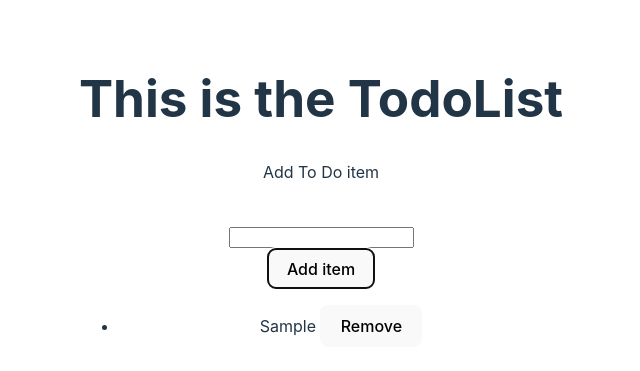
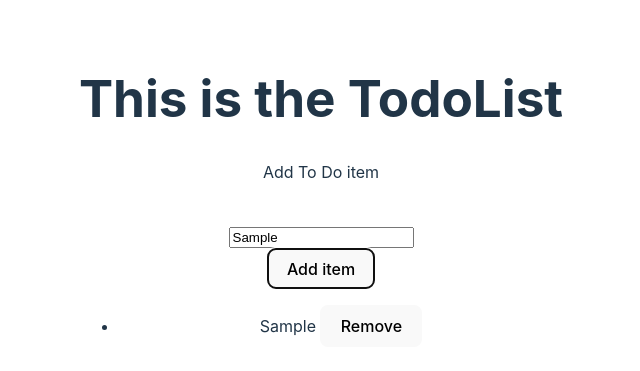
Before and after one commit to Barabasbalazs/ToDoList, a Vue app: page / in a window 1280 px wide. Both pictures are taken after typing "Sample" into the empty fields and a click on the button "Add item". Shown: the part 201-572 px from the top of the page, without its empty margins (319-959 px from the left). Built offline with nearby package versions, Linux system fonts and the light colour scheme.

Commit message:
Added TodoForm comp

```diff
--- a/src/App.vue
+++ b/src/App.vue
@@ -1,7 +1,7 @@
 <script setup lang="ts">
-import TodoList from './components/TodoList.vue'
+import PageCont from './components/PageCont.vue';
 </script>
 
 <template>
-  <TodoList/>
+  <PageCont/>
 </template>
--- /dev/null
+++ b/src/components/PageCont.vue
@@ -0,0 +1,33 @@
+<template>
+    <div>
+        <TodoForm @add-to-do="addItem"
+            :input-text="inputText"
+        />
+        <div>
+            <ul v-for="(item, index) in listItems">
+                    <li>
+                        {{ item }}
+                        <button @click="removeTodo(index)"> Remove</button>
+                    </li>
+            </ul>
+        </div>
+    </div>
+</template>
+
+<script setup lang="ts">
+import TodoForm from './TodoForm.vue';
+import { ref } from 'vue';
+
+const listItems = ref<Array<string>>([]);
+const inputText = ref('');
+
+const removeTodo = (ind: number) => {
+    listItems.value.splice(ind, 1);
+}
+
+const addItem = (text: string) => {
+    listItems.value.push(text);
+    inputText.value = '';
+}
+
+</script>
--- /dev/null
+++ b/src/components/TodoForm.vue
@@ -0,0 +1,30 @@
+<template>
+    <div>
+        <h1>This is the TodoList</h1>
+            <div>
+                <p>Add To Do item</p>
+                <br />
+                <input v-model="text">
+                <br/>
+                <button @click="addTodo">Add item</button>
+            </div>
+    </div>
+</template>
+
+<script setup lang = 'ts'>
+import { ref } from 'vue';
+
+const props = defineProps<{
+    inputText: string
+}>();
+
+const emit = defineEmits<{
+    (e: 'addToDo', text: string): void
+}>();
+
+const text = ref(props.inputText);
+
+const addTodo = () => {
+    emit('addToDo', text.value);}
+
+</script>
--- a/src/components/TodoList.vue
+++ /dev/null
@@ -1,41 +0,0 @@
-<template>
-    <div>
-        <h1>This is the TodoList</h1>
-        <div>
-            <p>Add To Do item</p>
-            <br />
-            <input v-model="inputText">
-            <br/>
-            <button @click="addTodo">Add item</button>
-        </div>
-        <div>
-            <ul v-for="(item, index) in listItems">
-                <li>
-                    {{ item }}
-                    <button @click="removeTodo(index)"> Remove</button>
-                </li>
-            </ul>
-        </div>
-    </div>
-</template>
-
-<script setup lang="ts">import { ref } from 'vue';
-
-const listItems = ref<Array<string>>([]);
-
-const inputText = ref();
-
-const addTodo = () => {
-    if (inputText.value === '') {
-        alert('Empty list item');
-        return;
-    }
-    listItems.value?.push(inputText.value);
-    inputText.value = '';
-}
-
-const removeTodo = (ind: number) => {
-    listItems.value.splice(ind, 1);
-}
-
-</script>
```
